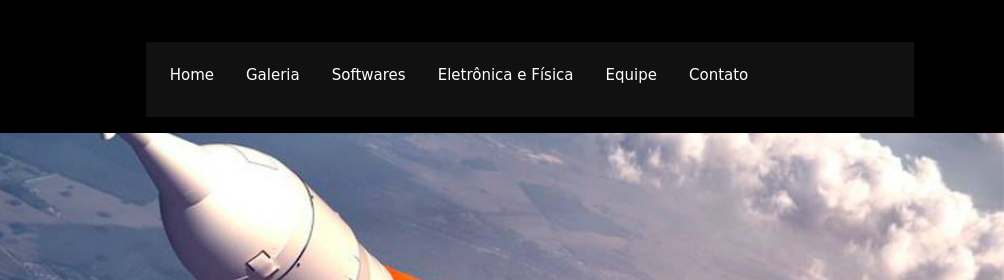
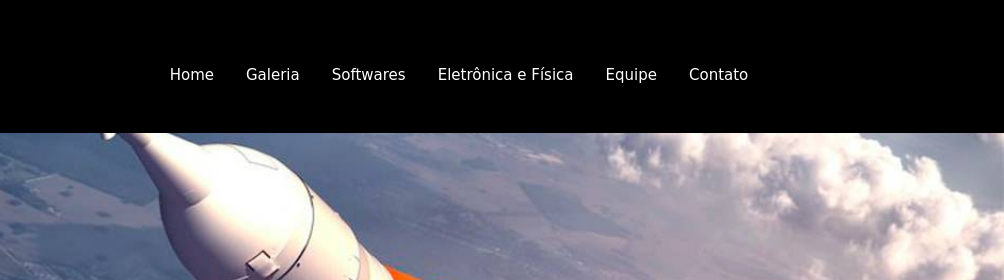
Before and after one commit to murilobez/foguetenix_apw, a plain HTML site: page index.html in a window 1280 px wide. Shown: the top 280 px of the page, 276-1280 px from the left. Drawn offline with Linux system fonts and the light colour scheme; a web font is replaced by a local one.

Commit message:
Update style.css

```diff
--- a/css/style.css
+++ b/css/style.css
@@ -85,7 +85,7 @@ nav ul{
     margin-right: 0%;
     padding-right: 0%;
     overflow: hidden;
-    background-color: #111;
+    background-color: black;
     width: 100%
 
 
```
